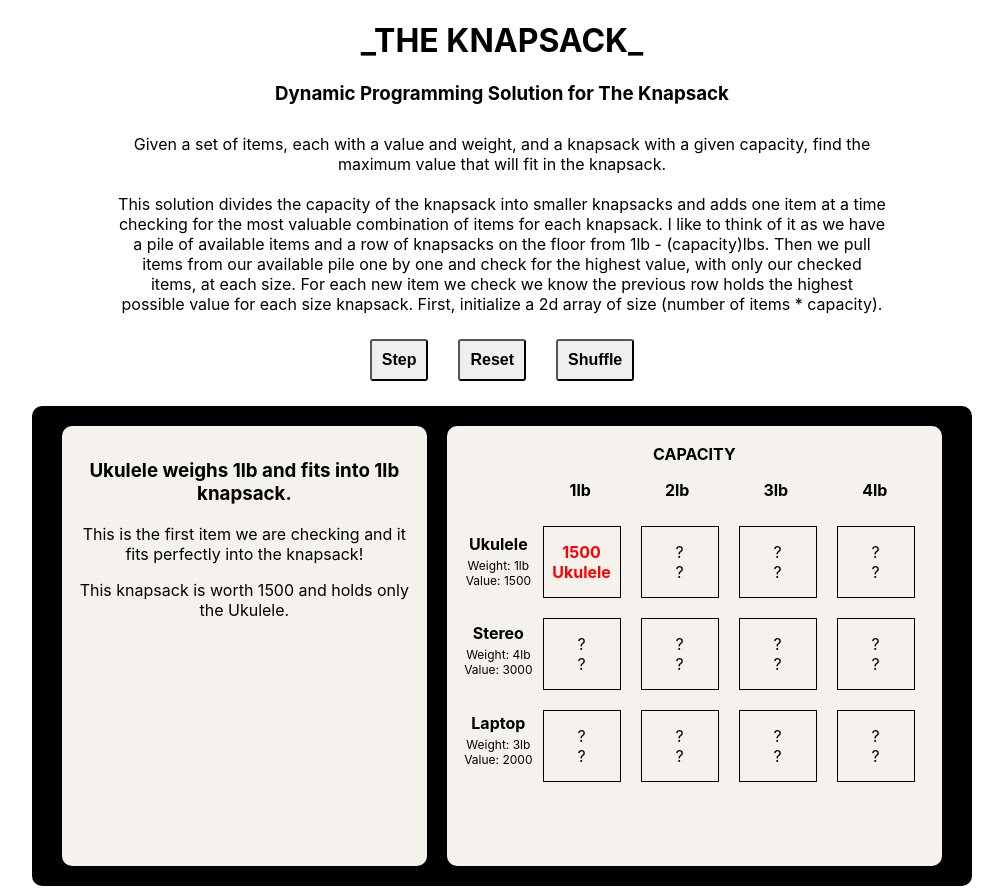
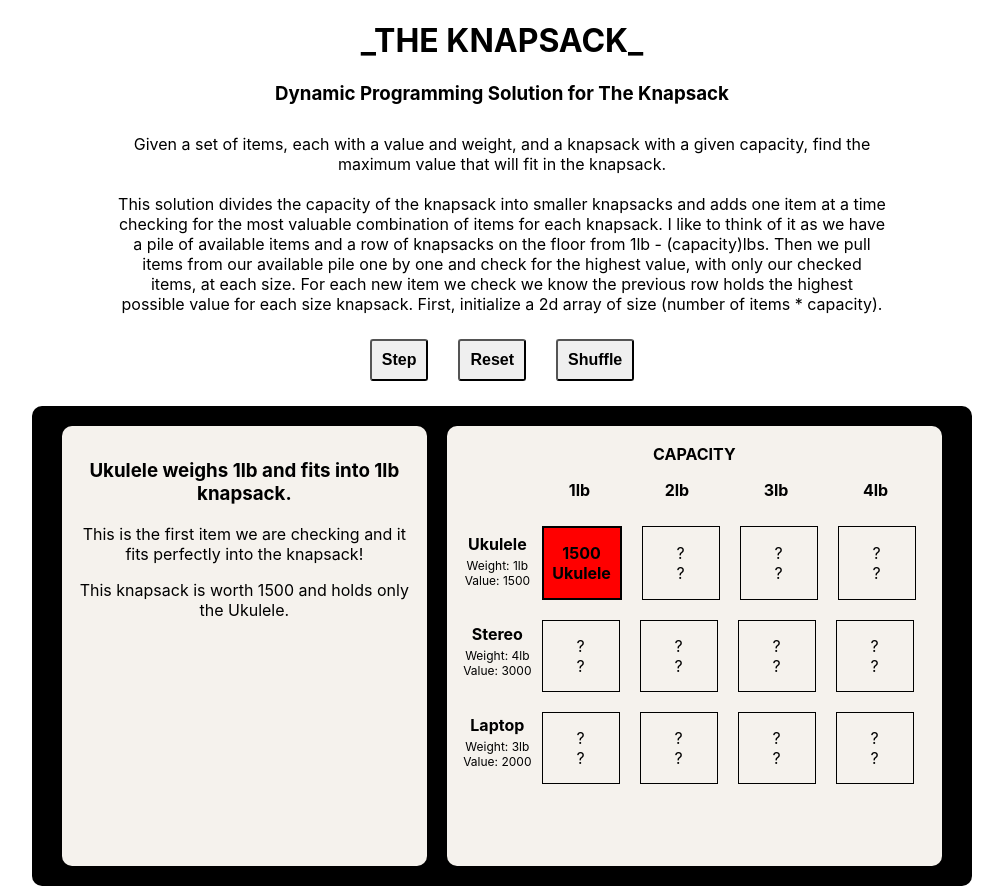
Before and after one commit to BrannanC/react_knapsack, a React (Create React App) app: page / in a window 1280 px wide. Shown: the whole page, without its empty margins (138-1141 px from the left). Built offline with nearby package versions, Linux system fonts and the light colour scheme.

Commit message:
Grid highlights

```diff
--- a/src/Knapsack.jsx
+++ b/src/Knapsack.jsx
@@ -81,9 +81,19 @@ const grid_item_style = {
   margin: "10px"
 };
 
+const highlighted_style = {
+  ...grid_item_style,
+  color: "red",
+  opacity: 0.7,
+  border: "2px solid black",
+  fontWeight: "bold"
+};
+
 const current_grid_item_style = {
   ...grid_item_style,
-  color: "red",
+  background: "red",
+  color: "black",
+  border: "2px solid black",
   fontWeight: "bold"
 };
 
@@ -202,12 +212,18 @@ function Knapsack() {
   const [state, dispatch] = useReducer(reducer, init_state);
   const [didReset, setDidReset] = useState(true);
   const [foundSolution, setFoundSolution] = useState(false);
+  const [prevOptimal, setPrevOptimal] = useState(null);
+  const [lastSmallKnap, setLastSmallKnap] = useState(null);
 
   const getGridData = (i, w) => {
     const messages = [];
     const cur_item = state.items[i];
     const prev_knapsack = i === 0 ? null : state.grid[i - 1][w];
+    const prev_knapsack_indexes = i === 0 ? null : { i: i - 1, w: w };
+    let smallKnapSack = null;
+    setPrevOptimal(prev_knapsack_indexes);
     const gr_copy = JSON.parse(JSON.stringify(state.grid));
+
     // Makes a deep copy of the 2D grid array
     if (cur_item.cost > w + 1) {
       // Too big for knapsack
@@ -286,6 +302,7 @@ function Knapsack() {
           };
         } else {
           // Can fit more & not first item
+          smallKnapSack = { i: i - 1, w: w - cur_item.cost };
           if (
             cur_item.val + state.grid[i - 1][w - cur_item.cost].val >
             prev_knapsack.val
@@ -330,6 +347,7 @@ function Knapsack() {
         }
       }
     }
+    setLastSmallKnap(smallKnapSack);
     return { grid: gr_copy, messages };
   };
 
@@ -371,6 +389,8 @@ function Knapsack() {
     e.preventDefault();
     const newItems = shuffleItems(state.items);
     setDidReset(true);
+    setLastSmallKnap(null);
+    setPrevOptimal(null);
     setFoundSolution(false);
     dispatch({ type: "SHUFFLE", items: newItems });
   };
@@ -379,6 +399,8 @@ function Knapsack() {
     if (didReset) {
       const updated = getGridData(0, 0);
       setDidReset(false);
+      setLastSmallKnap(null);
+      setPrevOptimal(null);
       dispatch({ type: "STEP", i: 0, w: 0, ...updated });
     }
   }, [didReset]);
@@ -443,8 +465,15 @@ function Knapsack() {
                         <div
                           key={`${row}${j}`}
                           style={
-                            i === state.item_i && j === state.weight_i
+                            (lastSmallKnap &&
+                              lastSmallKnap.i === i &&
+                              lastSmallKnap.w === j) ||
+                            (i === state.item_i && j === state.weight_i)
                               ? current_grid_item_style
+                              : prevOptimal &&
+                                prevOptimal.i === i &&
+                                prevOptimal.w === j
+                              ? highlighted_style
                               : grid_item_style
                           }
                         >
```
